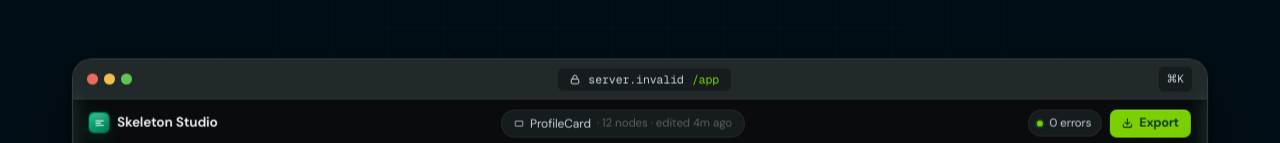
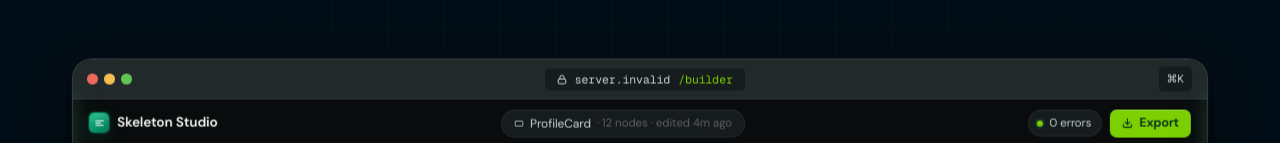
Before and after one commit to Ashikur540/skeleton-studio, a Next.js app: page / in a window 1280 px wide. Shown: the part 657-800 px from the top of the page. Built offline with nearby package versions, Linux system fonts and the light colour scheme; no server answers.

Commit message:
updated paths

```diff
--- a/app/sitemap.ts
+++ b/app/sitemap.ts
@@ -12,7 +12,7 @@ export default function sitemap(): MetadataRoute.Sitemap {
       priority: 1,
     },
     {
-      url: `${baseUrl}/app`,
+      url: `${baseUrl}/builder`,
       lastModified: new Date(),
       changeFrequency: "weekly",
       priority: 0.9,
--- a/components/landing/final-cta.tsx
+++ b/components/landing/final-cta.tsx
@@ -19,10 +19,12 @@ export function FinalCTA() {
           loaders by hand.
         </h2>
         <p className="mt-[22px] mb-9 mx-auto text-[17px] text-muted-foreground max-w-[540px]">
-          The free skeleton generator for React developers. Paste your JSX, tweak the blocks, copy the Tailwind CSS code — ship better loading states in minutes.
+          The free skeleton generator for React developers. Paste your JSX,
+          tweak the blocks, copy the Tailwind CSS code — ship better loading
+          states in minutes.
         </p>
         <div className="flex items-center justify-center gap-3">
-          <PrimaryButton href="/app">
+          <PrimaryButton href="/builder">
             Open Studio
             <svg
               width="12"
--- a/components/landing/hero-mockup.tsx
+++ b/components/landing/hero-mockup.tsx
@@ -49,7 +49,7 @@ export function HeroMockup() {
               <path d="M7 11V7a5 5 0 0 1 10 0v4" />
             </svg>
             {new URL(process.env.NEXT_PUBLIC_SITE_URL!).hostname}
-            <span className="text-primary">/app</span>
+            <span className="text-primary">/builder</span>
           </div>
           <span className="font-mono text-[11px] text-muted-foreground py-1 px-2 rounded-md border border-white/[0.06] bg-card">
             ⌘K
--- a/components/landing/hero.tsx
+++ b/components/landing/hero.tsx
@@ -110,13 +110,14 @@ export function Hero() {
         </h1>
 
         <p className="mt-6 mb-9 mx-auto text-[18.5px] leading-relaxed text-[#d4d4d8] max-w-[600px]">
-          A free loading skeleton generator that turns your React components into
-          production-ready Tailwind CSS skeleton loaders. Paste JSX, fine-tune
-          every block visually, and export clean React or HTML code in seconds.
+          A free loading skeleton generator that turns your React components
+          into production-ready Tailwind CSS skeleton loaders. Paste JSX,
+          fine-tune every block visually, and export clean React or HTML code in
+          seconds.
         </p>
 
         <div className="flex items-center justify-center gap-3">
-          <PrimaryButton href="/app">
+          <PrimaryButton href="/builder">
             Open Studio
             <svg
               width="12"
--- a/components/landing/nav.tsx
+++ b/components/landing/nav.tsx
@@ -128,10 +128,10 @@ export function Nav() {
               <path d="M12 .5C5.6.5.5 5.6.5 12c0 5.1 3.3 9.4 7.9 10.9.6.1.8-.3.8-.6v-2c-3.2.7-3.9-1.5-3.9-1.5-.5-1.3-1.3-1.7-1.3-1.7-1-.7.1-.7.1-.7 1.2.1 1.8 1.2 1.8 1.2 1 1.8 2.8 1.3 3.5 1 .1-.8.4-1.3.7-1.6-2.6-.3-5.4-1.3-5.4-5.8 0-1.3.5-2.3 1.2-3.2-.1-.3-.5-1.5.1-3.1 0 0 1-.3 3.3 1.2 1-.3 2-.4 3-.4s2 .1 3 .4c2.3-1.5 3.3-1.2 3.3-1.2.7 1.6.2 2.8.1 3.1.8.8 1.2 1.9 1.2 3.2 0 4.6-2.8 5.5-5.4 5.8.4.4.8 1.1.8 2.2v3.2c0 .3.2.7.8.6 4.6-1.5 7.9-5.8 7.9-10.9C23.5 5.6 18.4.5 12 .5z" />
             </svg>
           </a>
-          <GhostButton href="/app" className="h-8! px-3! text-[13px]!">
+          <GhostButton href="/builder" className="h-8! px-3! text-[13px]!">
             Sign in
           </GhostButton> */}
-          <PrimaryButton href="/app">
+          <PrimaryButton href="/builder">
             Open Studio
             <svg
               width="12"
```
Also changed, not shown: app/builder/layout.tsx (renamed from app/app/layout.tsx), app/builder/page.tsx (renamed from app/app/page.tsx).
